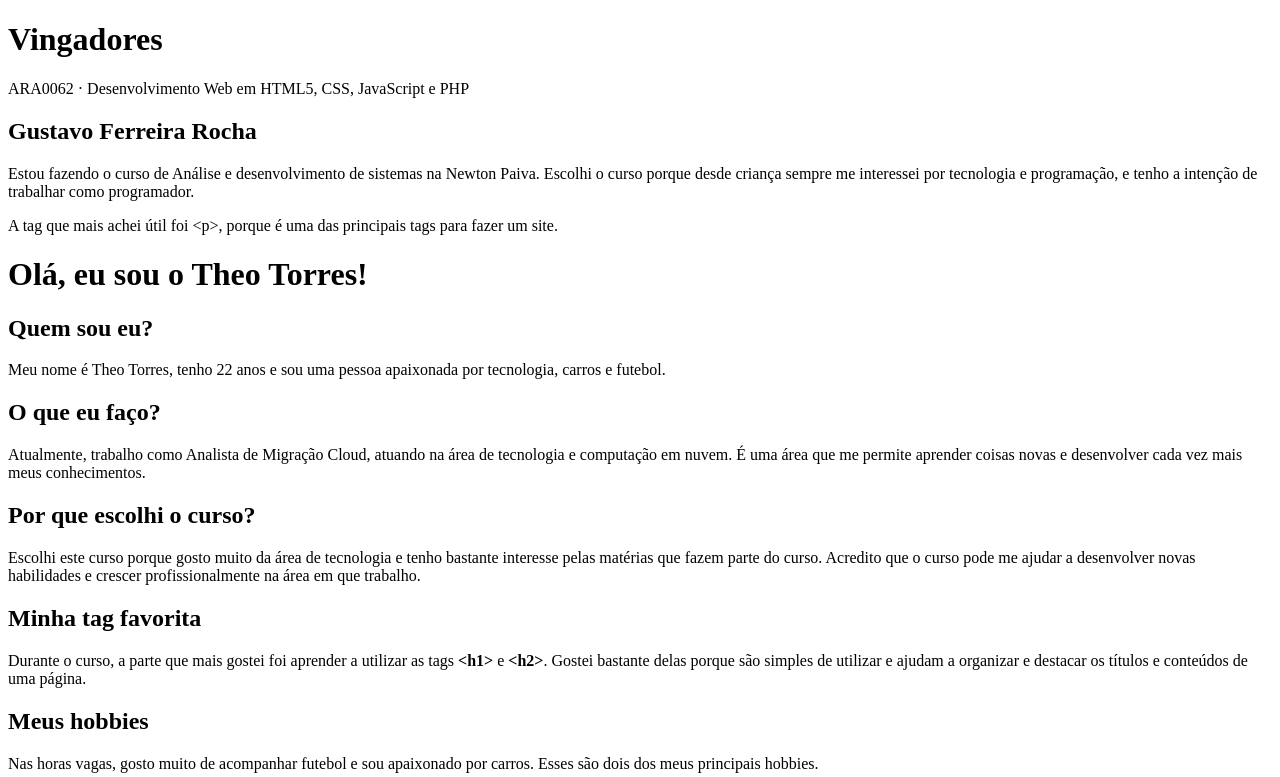
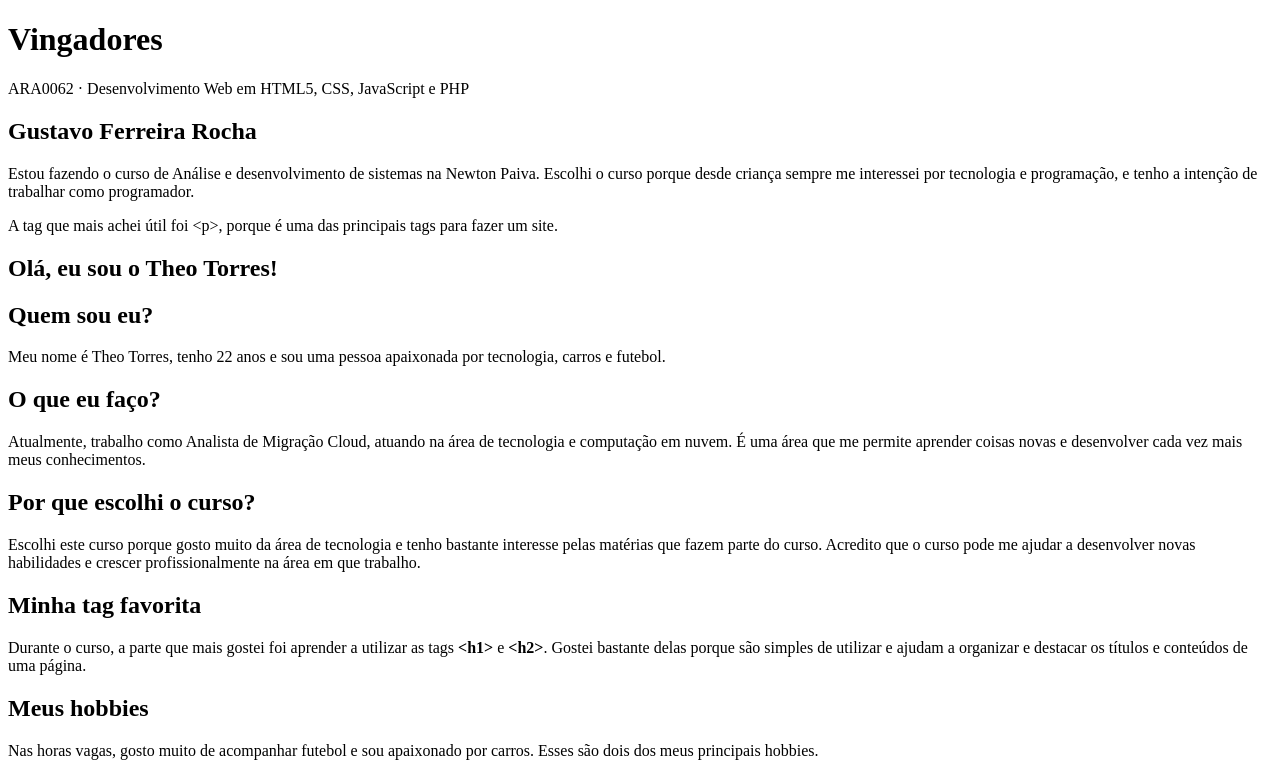
Before and after one commit to mathunder30/ara0062-Vingadores, a plain HTML site: page frontend/trabalho.html in a window 1280 px wide. Shown: the top 777 px of the page. Drawn offline with Linux system fonts and the light colour scheme.

Commit message:
Update trabalho.html
mudança no cabeçalho da apresentação do Theo para ficar igual a dos outros integrantes

```diff
--- a/frontend/trabalho.html
+++ b/frontend/trabalho.html
@@ -26,7 +26,7 @@
     <p>Estou fazendo o curso de Análise e desenvolvimento de sistemas na Newton Paiva. Escolhi o curso porque desde criança sempre me interessei por tecnologia e programação, e tenho a intenção de trabalhar como programador.</p>
     <p>A tag que mais achei útil foi &lt;p&gt;, porque é uma das principais tags para fazer um site.</p>
 
-    <h1>Olá, eu sou o Theo Torres!</h1>
+    <h2>Olá, eu sou o Theo Torres!</h2>
 
     <h2>Quem sou eu?</h2>
     <p>
```
